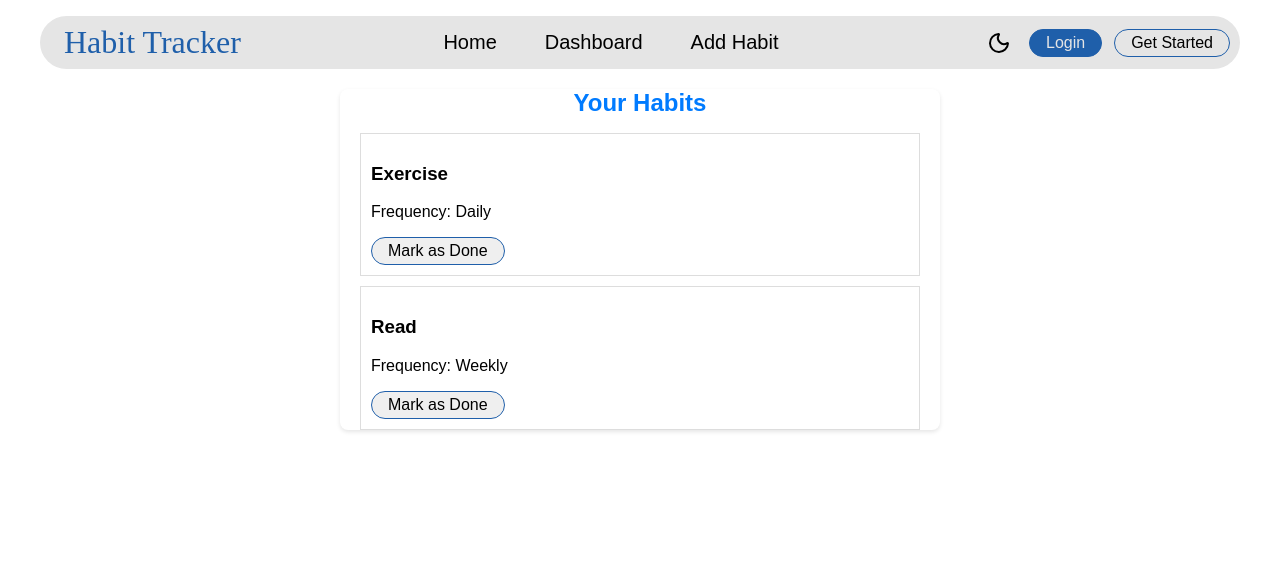
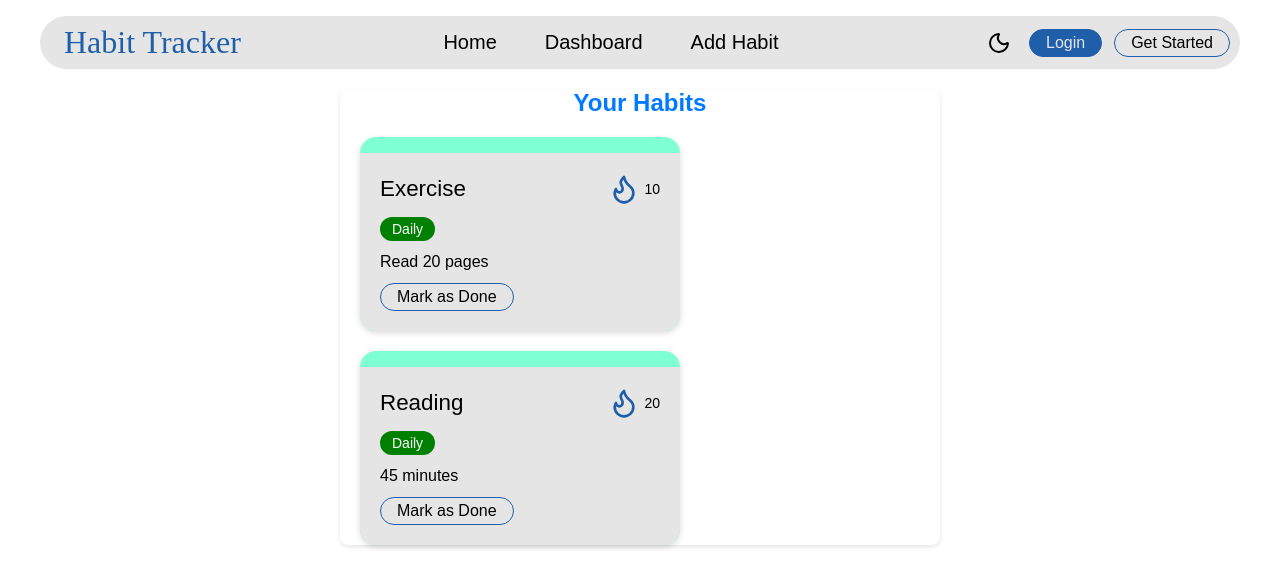
Before and after one commit to nirmit-1606/habit-tracker, a React (Create React App) app: page /HabitTracker/dashboard in a window 1280 px wide. Shown: the top 588 px of the page. Built offline with nearby package versions, Linux system fonts and the light colour scheme; no server answers; a web font is replaced by a local one.

Commit message:
update habit card design and props

```diff
--- a/src/components/HabitCard.js
+++ b/src/components/HabitCard.js
@@ -1,12 +1,24 @@
 import React from 'react';
-import './styles/HabitCard.css'
+import './styles/HabitCard.css';
+import { Flame } from 'lucide-react';
 
 const HabitCard = ({ habit }) => {
   return (
     <div className="habit-card">
-      <h3>{habit.name}</h3>
-      <p>Frequency: {habit.frequency}</p>
-      <button>Mark as Done</button>
+      <div className="habit-card-content">
+        <div className="habit-card-header">
+          <h3>{habit.name}</h3>
+          <div className="habit-streak">
+            <Flame size={32} color="var(--accent)" />
+            <span>{habit.streak}</span>
+          </div>
+        </div>
+
+        <span className="habit-frequency">{habit.frequency}</span>
+        <div className="habit-goal">{habit.goal}</div>
+
+        <button className="secondary">Mark as Done</button>
+      </div>
     </div>
   );
 };
--- a/src/components/styles/HabitCard.css
+++ b/src/components/styles/HabitCard.css
@@ -1,6 +1,57 @@
 .habit-card {
-  border: 1px solid #ddd;
-  padding: 10px;
-  margin: 10px 0;
-  background-color: #fff;
+  background-color: aquamarine;
+  border-radius: 16px;
+  padding-top: 16px;
+  margin: 20px 0;
+  max-width: 320px;
+  position: relative;
+  overflow: hidden;
+  box-shadow: 0 2px 6px rgba(0, 0, 0, 0.15);
+  transition: transform 0.2s ease;
 }
+
+.habit-card:hover {
+  padding-top: 24px;
+}
+
+.habit-card-content {
+  background-color: var(--bg-secondary);
+  padding: 20px;
+}
+
+.habit-card:hover .habit-card-content {
+  border-radius: 16px 16px 0 0;;
+}
+
+.habit-card-header {
+  display: flex;
+  justify-content: space-between;
+  align-items: center;
+}
+
+.habit-card-header h3 {
+  margin: 0;
+  font-size: 1.4em;
+  font-weight: 500;
+}
+
+.habit-streak {
+  display: flex;
+  align-items: center;
+  gap: 4px;
+  font-size: 14px;
+}
+
+.habit-frequency {
+  display: inline-block;
+  background-color: green;
+  color: white;
+  padding: 4px 12px;
+  border-radius: 999px;
+  font-size: 14px;
+  margin: 12px 0;
+}
+
+.habit-goal {
+  margin-bottom: 12px;
+}
--- a/src/pages/Dashboard.js
+++ b/src/pages/Dashboard.js
@@ -5,8 +5,8 @@ const Dashboard = () => {
   return (
     <div className="dashboard">
       <h2>Your Habits</h2>
-      <HabitCard habit={{ name: 'Exercise', frequency: 'Daily' }} />
-      <HabitCard habit={{ name: 'Read', frequency: 'Weekly' }} />
+      <HabitCard habit={{ name: 'Exercise', frequency: 'Daily', goal: 'Read 20 pages', streak: 10 }} />
+      <HabitCard habit={{ name: 'Reading', frequency: 'Daily', goal: '45 minutes', streak: 20 }} />
     </div>
   );
 };
```
